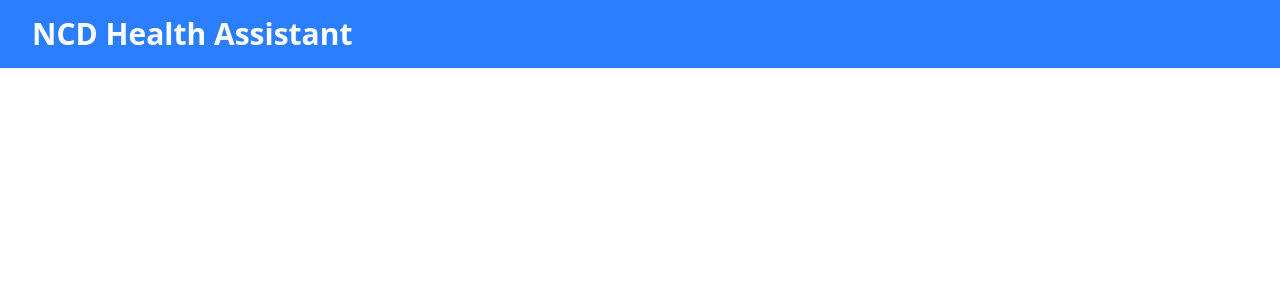
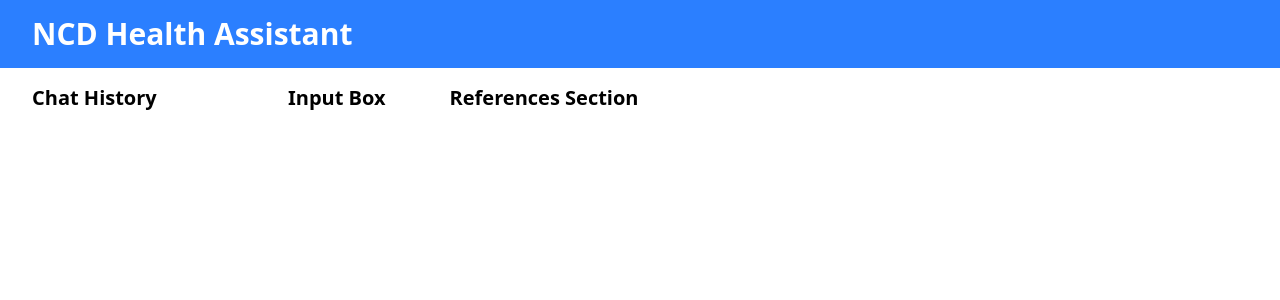
Before and after one commit to dilusha-ola/Rag-chatbot-non-commuinicable-diseases-frontendUI, a React (Vite) app: page / in a window 1280 px wide. Shown: the top 300 px of the page. Built offline with nearby package versions, Linux system fonts and the light colour scheme.

Commit message:
create three main body sections in UI

```diff
--- a/src/App.tsx
+++ b/src/App.tsx
@@ -6,13 +6,26 @@ function App() {
   return (
     <>
       <div className="min-h-screen  bg-white">
+        {/* Header */}
         <div className="text-3xl text-white font-bold bg-blue-500 px-8 py-4">NCD Health Assistant</div>
-        <div>
+        {/* Body */}
+          <div className="flex w-full ">
 
-        </div>
-        <div>
+              {/*chat History*/}
+               <div className="w-1/5">
+                  <div className="text-xl font-semibold px-8 py-4">Chat History</div>
+               </div>
 
-        </div>
+              {/* Input Box */}
+              <div>
+                <div className="text-xl font-semibold px-8 py-4">Input Box</div>
+              </div>
+
+              {/*References section*/}
+              <div className="w-1/5">
+                <div className="text-xl font-semibold px-8 py-4">References Section</div>
+              </div>
+          </div>
       </div>
 
     </>
```
